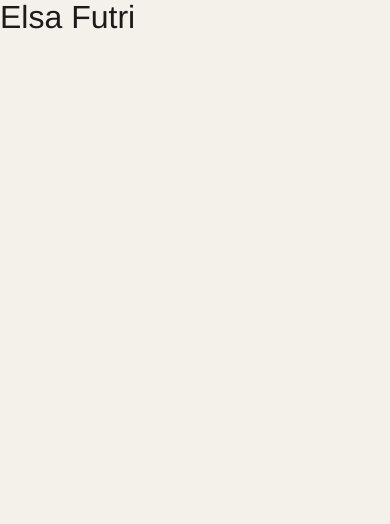
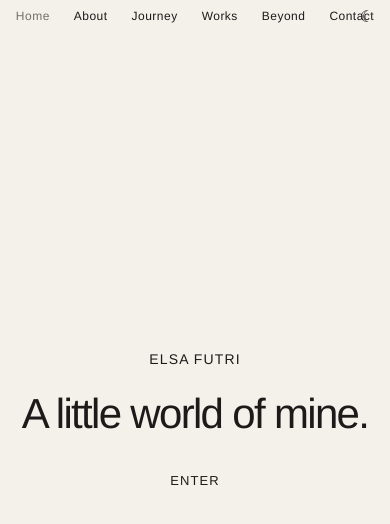
Before and after one commit to Elfend11/elsa-futri-portofolio, a website built with Vite: page index.html in a window 390 px wide. Built offline with nearby package versions, Linux system fonts and the light colour scheme.

Commit message:
Build responsive naviagtion

```diff
--- a/src/main.js
+++ b/src/main.js
@@ -1,3 +1,27 @@
 import './style.css'
 
-document.querySelector('#app').innerHTML = `<h1>Elsa Futri</h1>`
+document.querySelector('#app').innerHTML = `
+  <header>
+    <nav>
+      <div class="nav-links">
+        <a href="#home" class="active">Home</a>
+        <a href="#about">About</a>
+        <a href="#journey">Journey</a>
+        <a href="#works">Works</a>
+        <a href="#beyond">Beyond</a>
+        <a href="#contact">Contact</a>
+      </div>
+
+      <button type="button" aria-label="Change theme"> ☾ </button>
+    </nav>
+  </header>
+
+  <section id="home" class="opening">
+    <div class="opening-content">
+      <p class="opening-name">Elsa Futri</p>
+        <h1>A little world of mine.</h1>
+
+        <a href="#about" class="enter-button">Enter</a>
+    </div>
+  </section>
+`
--- a/src/style.css
+++ b/src/style.css
@@ -7,6 +7,10 @@
   --accent: #8b6f5a;
 
   font-family: "Helvetica Neue", Arial, sans-serif;
+}
+
+html {
+  scroll-behavior: smooth;
 }
 
 body {
@@ -46,5 +50,106 @@ a {
 
 img {
   max-width: 100%;
-  display: black;
+  display: block;
 }
+
+header {
+  width: 100%;
+  position: sticky;
+  top: 0;
+  z-index: 100;
+}
+
+nav {
+  position: relative;
+  width: calc(100% - 48px);
+  margin: 0 auto;
+  padding: 20px 0;
+  display: flex;
+  align-items: center;
+  justify-content: space-between;
+}
+
+.nav-links {
+  position: absolute;
+  left: 50%;
+  transform: translateX(-50%);
+  display: flex;
+  gap: 24px;
+  align-items: center;
+}
+
+nav a {
+  font-size: 14px;
+  letter-spacing: 0.04em;
+  transition: opacity 0.2s ease;
+}
+
+nav a:hover {
+  opacity: 0.6;
+}
+
+nav a.active {
+  opacity: 0.6;
+}
+
+nav button {
+  position: absolute;
+  right: 0;
+  border: 0;
+  background: none;
+  padding: 6px;
+  font: inherit;
+  color: inherit;
+  cursor: pointer;
+}
+
+.opening {
+  min-height: calc(100vh - 72px);
+  display: flex;
+  align-items: center;
+  justify-content: center;
+  text-align: center;
+}
+
+.opening-content {
+  display: flex;
+  flex-direction: column;
+  align-items: center;
+  gap: 20px;
+}
+
+.opening-name {
+  font-size: 14px;
+  letter-spacing: 0.08em;
+  text-transform: uppercase;
+}
+
+.opening h1 {
+  font-size: clamp(42px, 7vw, 88px);
+  font-weight: 400;
+  letter-spacing: -0.04em;
+}
+
+.enter-button {
+  margin-top: 16px;
+  font-size: 13px;
+  letter-spacing: 0.08em;
+  text-transform: uppercase;
+}
+
+@media (max-width: 768px) {
+  nav {
+    width: calc(100% - 24px);
+    padding: 16px 0;
+  }
+
+  nav a {
+    font-size: 12px;
+  }
+
+  nav button {
+    flex-shrink: 0;
+    padding: 4px;
+  }
+}
```
